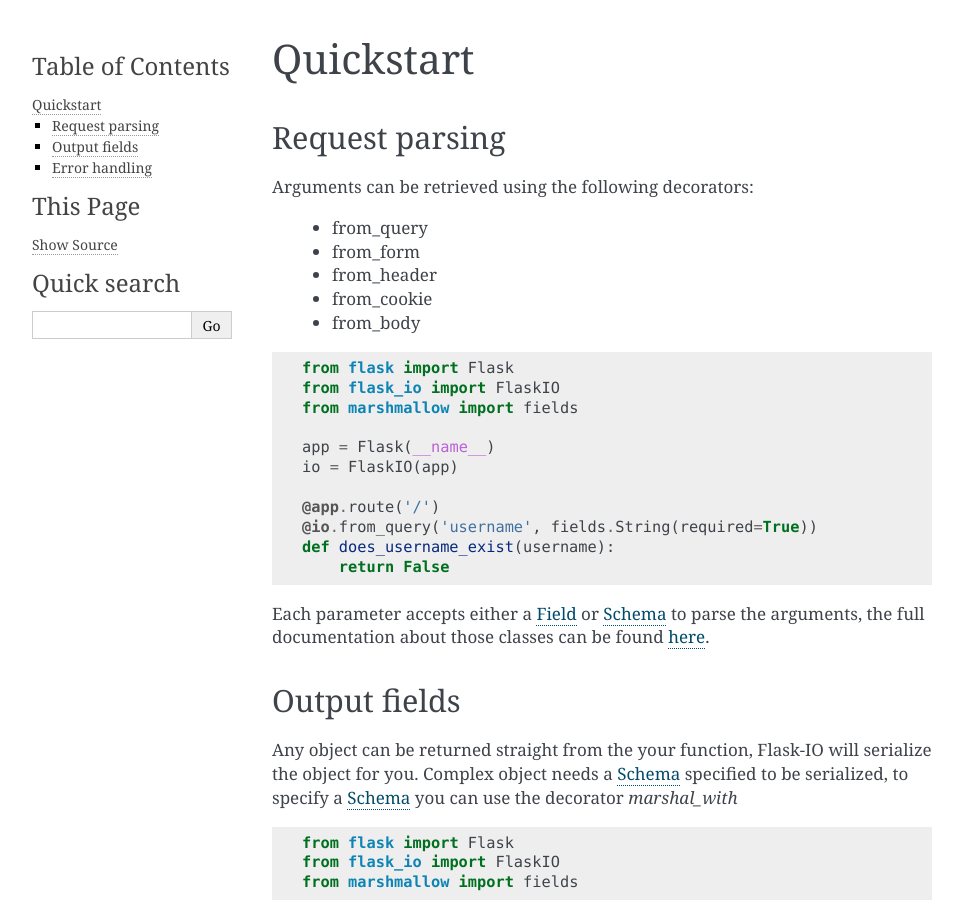
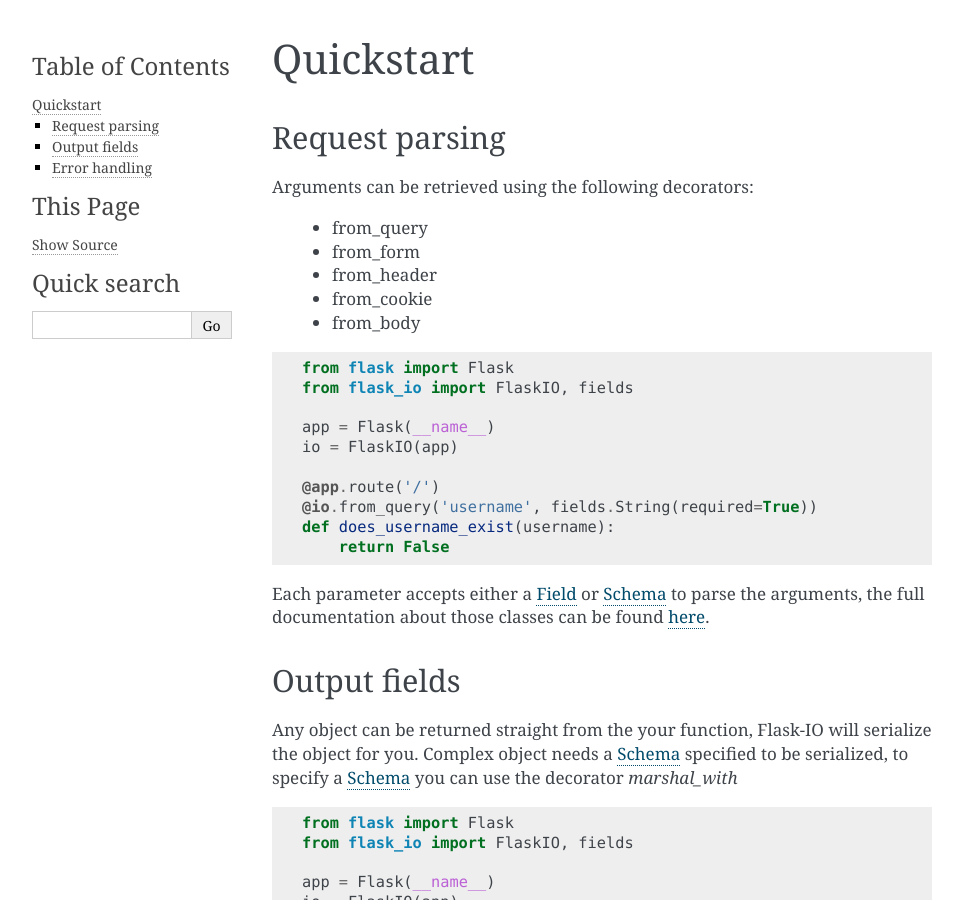
Before and after one commit to viniciuschiele/flask-io, a Sphinx documentation site: the page built from docs/quickstart.rst, in a window 1280 px wide and 900 px high. Shown: the whole window, without its empty margins (148-1111 px from the left). Built offline with Sphinx 7.4.7, drawn with Linux system fonts in a browser that asks for light colours.

Commit message:
Docs updated

```diff
--- a/docs/index.rst
+++ b/docs/index.rst
@@ -12,8 +12,7 @@
 .. code-block:: python
 
     from flask import Flask
-    from flask_io import FlaskIO
-    from marshmallow import fields, post_load, validate
+    from flask_io import FlaskIO, fields, post_load, validate
 
     app = Flask(__name__)
     io = FlaskIO(app)
--- a/docs/quickstart.rst
+++ b/docs/quickstart.rst
@@ -16,8 +16,7 @@
 .. code-block:: python
 
     from flask import Flask
-    from flask_io import FlaskIO
-    from marshmallow import fields
+    from flask_io import FlaskIO, fields
 
     app = Flask(__name__)
     io = FlaskIO(app)
@@ -37,8 +36,7 @@
 .. code-block:: python
 
     from flask import Flask
-    from flask_io import FlaskIO
-    from marshmallow import fields
+    from flask_io import FlaskIO, fields
 
     app = Flask(__name__)
     io = FlaskIO(app)
```
